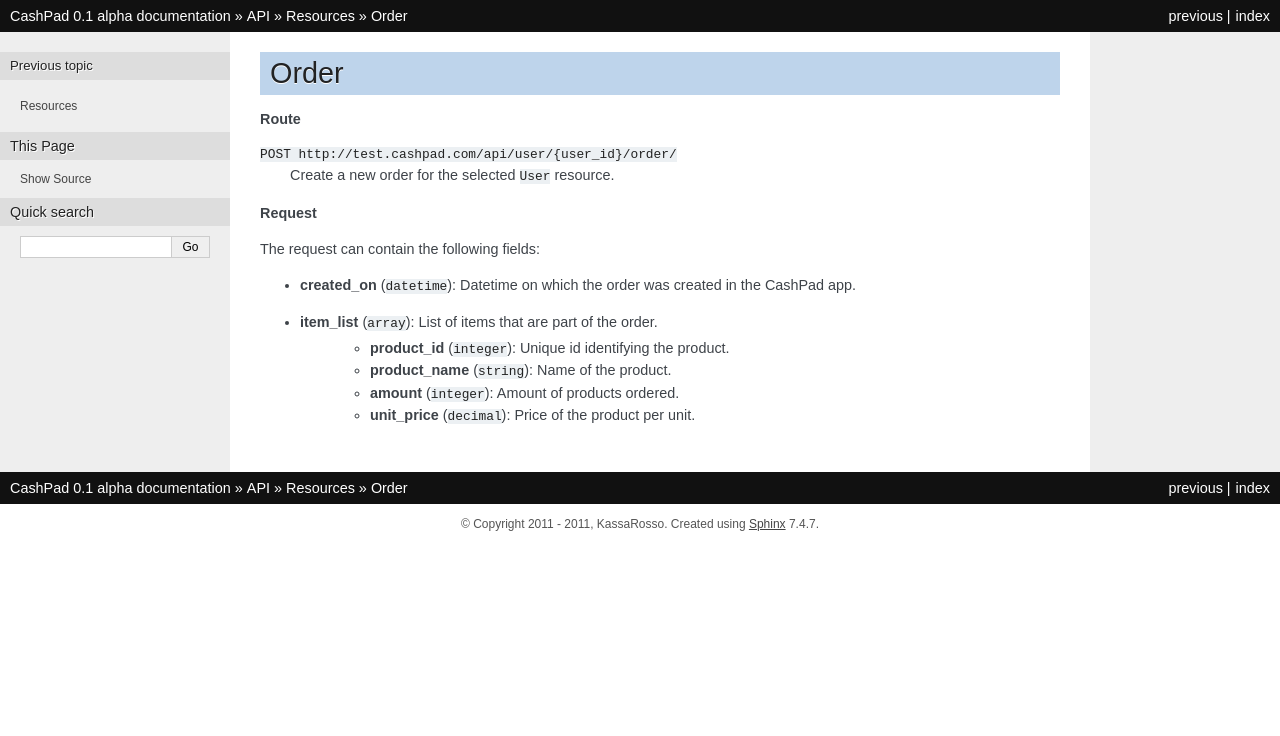
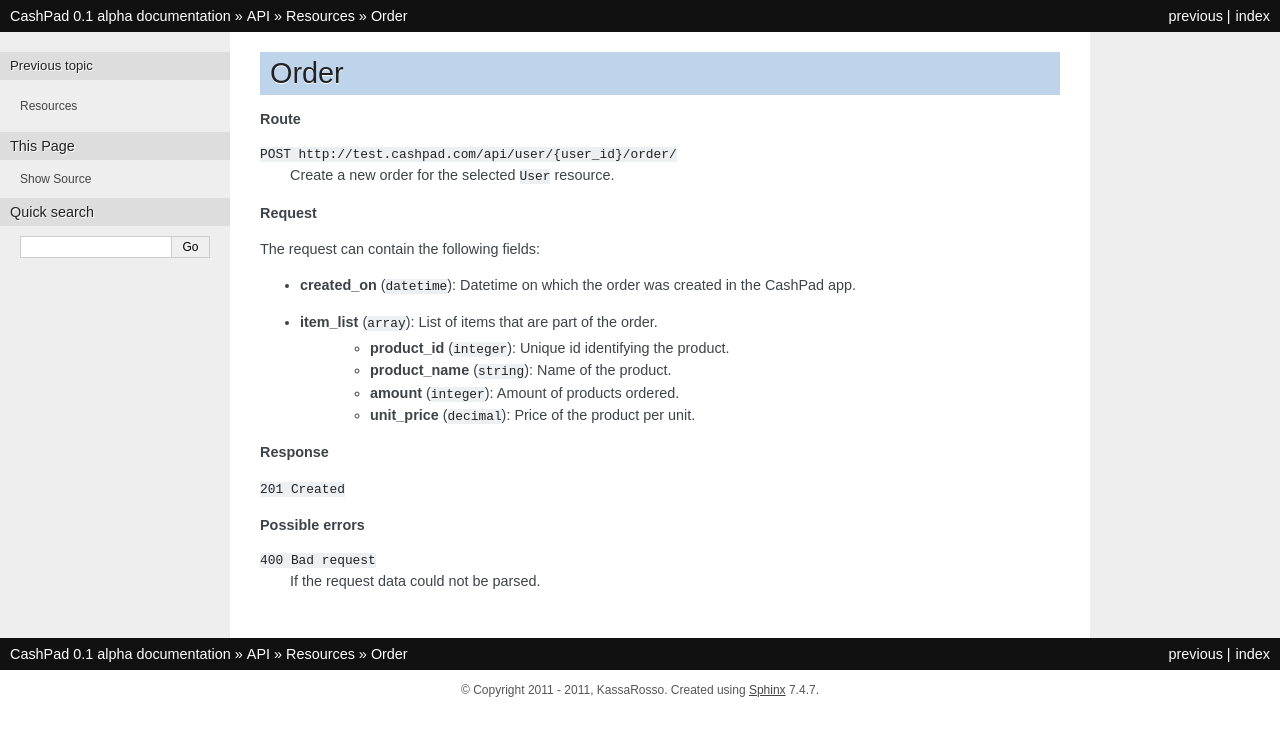
Before and after one commit to shanx/cashpad, a Sphinx documentation site: the page built from docs/api/resources/order.rst, in a window 1280 px wide. Shown: the top 736 px of the page. Built offline with Sphinx 7.4.7, drawn with Linux system fonts in a browser that asks for light colours.

Commit message:
Updated docs for error and response

```diff
--- a/docs/api/resources/order.rst
+++ b/docs/api/resources/order.rst
@@ -16,3 +16,12 @@
     * **product_name** (``string``): Name of the product.
     * **amount** (``integer``): Amount of products ordered.
     * **unit_price** (``decimal``): Price of the product per unit.
+
+**Response**
+
+``201 Created``
+
+**Possible errors**
+
+``400 Bad request``
+    If the request data could not be parsed.
```
